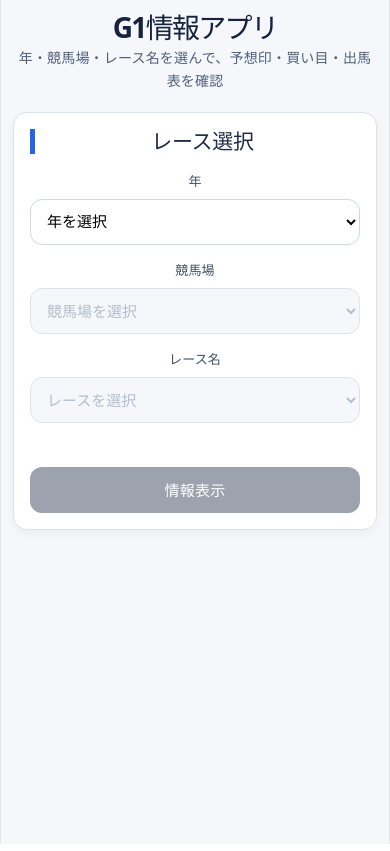
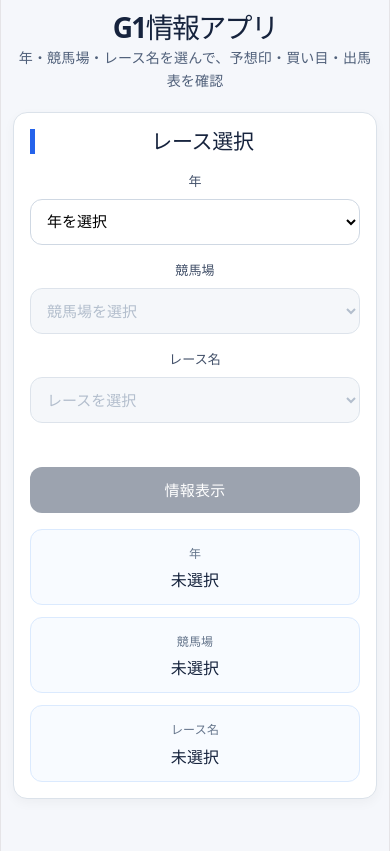
Before and after one commit to zenpukulife4946blog-sketch/g1-app, a React (Vite) app: page / in a window 390 px wide. Built offline with nearby package versions, Linux system fonts and the light colour scheme.

Commit message:
スマホUI改善

```diff
--- a/src/App.css
+++ b/src/App.css
@@ -54,13 +54,9 @@ body {
   margin: 0 0 16px;
   font-size: 24px;
   font-weight: 800;
-  color: #1f2a44;
+  color: #16233d;
   border-left: 5px solid #2563eb;
   padding-left: 10px;
-}
-
-.strong-title {
-  color: #16233d;
 }
 
 .filters {
@@ -115,6 +111,35 @@ body {
   background: #9ca3af;
   cursor: not-allowed;
   box-shadow: none;
+}
+
+.selected-values {
+  display: grid;
+  grid-template-columns: repeat(3, 1fr);
+  gap: 12px;
+  margin-top: 16px;
+}
+
+.selected-chip {
+  background: #f8fbff;
+  border: 1px solid #dbeafe;
+  border-radius: 12px;
+  padding: 12px 14px;
+  display: flex;
+  flex-direction: column;
+  gap: 4px;
+}
+
+.selected-chip-label {
+  font-size: 12px;
+  font-weight: 800;
+  color: #64748b;
+}
+
+.selected-chip-value {
+  font-size: 16px;
+  font-weight: 800;
+  color: #16233d;
 }
 
 .race-grid {
@@ -207,7 +232,6 @@ body {
 
 .horse-card {
   width: 100%;
-  background: #ffffff;
   border: 1px solid #d6deea;
   border-radius: 14px;
   padding: 14px 16px;
@@ -217,7 +241,6 @@ body {
 }
 
 .horse-card:hover {
-  background: #f7fbff;
   border-color: #93c5fd;
   transform: translateY(-1px);
 }
@@ -262,6 +285,38 @@ body {
   font-size: 15px;
   font-weight: 700;
   color: #475569;
+}
+
+.frame-white {
+  background: #ffffff;
+}
+
+.frame-black {
+  background: #e5e7eb;
+}
+
+.frame-red {
+  background: #fee2e2;
+}
+
+.frame-blue {
+  background: #dbeafe;
+}
+
+.frame-yellow {
+  background: #fef3c7;
+}
+
+.frame-green {
+  background: #dcfce7;
+}
+
+.frame-orange {
+  background: #fed7aa;
+}
+
+.frame-pink {
+  background: #fce7f3;
 }
 
 .horse-detail {
@@ -309,6 +364,10 @@ body {
 @media (max-width: 900px) {
   .filters {
     grid-template-columns: repeat(2, 1fr);
+  }
+
+  .selected-values {
+    grid-template-columns: 1fr;
   }
 
   .race-grid {
--- a/src/App.jsx
+++ b/src/App.jsx
@@ -14,6 +14,7 @@ function App() {
   const [selectedYear, setSelectedYear] = useState("");
   const [selectedCourse, setSelectedCourse] = useState("");
   const [selectedRaceKey, setSelectedRaceKey] = useState("");
+  const [selectedRaceLabel, setSelectedRaceLabel] = useState("");
   const [currentRace, setCurrentRace] = useState(null);
   const [selectedHorse, setSelectedHorse] = useState(null);
 
@@ -21,7 +22,7 @@ function App() {
 
   const years = useMemo(() => {
     return [...new Set(raceCatalog.map((race) => race.year))];
-  }, [raceCatalog]);
+  }, []);
 
   const courses = useMemo(() => {
     if (!selectedYear) return [];
@@ -32,14 +33,14 @@ function App() {
           .map((race) => race.course)
       ),
     ];
-  }, [selectedYear, raceCatalog]);
+  }, [selectedYear]);
 
   const raceOptions = useMemo(() => {
     if (!selectedYear || !selectedCourse) return [];
     return raceCatalog.filter(
       (race) => race.year === selectedYear && race.course === selectedCourse
     );
-  }, [selectedYear, selectedCourse, raceCatalog]);
+  }, [selectedYear, selectedCourse]);
 
   const getStyleIcon = (style) => {
     switch (style) {
@@ -89,6 +90,19 @@ function App() {
     if (horse.name === tanana) return "▲";
     if (horse.name === renka) return "△";
     if (horse.name === ana) return "☆";
+
+    return "";
+  };
+
+  const getFrameColorClass = (number) => {
+    if (number === 1 || number === 2) return "frame-white";
+    if (number === 3 || number === 4) return "frame-black";
+    if (number === 5 || number === 6) return "frame-red";
+    if (number === 7 || number === 8) return "frame-blue";
+    if (number === 9 || number === 10) return "frame-yellow";
+    if (number === 11 || number === 12) return "frame-green";
+    if (number === 13 || number === 14 || number === 15) return "frame-orange";
+    if (number === 16 || number === 17 || number === 18) return "frame-pink";
     return "";
   };
 
@@ -96,6 +110,7 @@ function App() {
     setSelectedYear(e.target.value);
     setSelectedCourse("");
     setSelectedRaceKey("");
+    setSelectedRaceLabel("");
     setCurrentRace(null);
     setSelectedHorse(null);
   };
@@ -103,12 +118,17 @@ function App() {
   const handleCourseChange = (e) => {
     setSelectedCourse(e.target.value);
     setSelectedRaceKey("");
+    setSelectedRaceLabel("");
     setCurrentRace(null);
     setSelectedHorse(null);
   };
 
   const handleRaceChange = (e) => {
-    setSelectedRaceKey(e.target.value);
+    const newKey = e.target.value;
+    const selectedOption = raceOptions.find((race) => race.key === newKey);
+
+    setSelectedRaceKey(newKey);
+    setSelectedRaceLabel(selectedOption?.label || "");
     setCurrentRace(null);
     setSelectedHorse(null);
   };
@@ -124,6 +144,7 @@ function App() {
     if (!foundRace) return;
 
     setCurrentRace(foundRace.data);
+    setSelectedRaceLabel(foundRace.label);
     setSelectedHorse(null);
   };
 
@@ -210,22 +231,43 @@ function App() {
               </button>
             </div>
           </div>
+
+          <div className="selected-values">
+            <div className="selected-chip">
+              <span className="selected-chip-label">年</span>
+              <span className="selected-chip-value">
+                {selectedYear ? `${selectedYear}年` : "未選択"}
+              </span>
+            </div>
+            <div className="selected-chip">
+              <span className="selected-chip-label">競馬場</span>
+              <span className="selected-chip-value">
+                {selectedCourse || "未選択"}
+              </span>
+            </div>
+            <div className="selected-chip">
+              <span className="selected-chip-label">レース名</span>
+              <span className="selected-chip-value">
+                {selectedRaceLabel || "未選択"}
+              </span>
+            </div>
+          </div>
         </section>
 
         {currentRace && (
           <>
             <section className="panel">
-              <h2 className="section-title strong-title">レース概要</h2>
+              <h2 className="section-title">レース概要</h2>
 
               <div className="race-grid">
                 <div className="grid-label">年</div>
                 <div className="grid-value">{selectedYear}年</div>
 
                 <div className="grid-label">競馬場</div>
-                <div className="grid-value">{currentRace.course}競馬場</div>
+                <div className="grid-value">{selectedCourse}競馬場</div>
 
                 <div className="grid-label">レース名</div>
-                <div className="grid-value">{currentRace.raceName}</div>
+                <div className="grid-value">{selectedRaceLabel}</div>
 
                 <div className="grid-label">条件</div>
                 <div className="grid-value">
@@ -254,7 +296,7 @@ function App() {
 
             {currentRace.marks && (
               <section className="panel">
-                <h2 className="section-title strong-title">予想印</h2>
+                <h2 className="section-title">予想印</h2>
 
                 <div className="marks-box">
                   <div className="mark-item mark-red">
@@ -283,7 +325,7 @@ function App() {
 
             {currentRace.betting && (
               <section className="panel">
-                <h2 className="section-title strong-title">買い目</h2>
+                <h2 className="section-title">買い目</h2>
 
                 <div className="betting-box">
                   <div>券種: {currentRace.betting.type}</div>
@@ -304,14 +346,14 @@ function App() {
             )}
 
             <section className="panel">
-              <h2 className="section-title strong-title">出馬表</h2>
+              <h2 className="section-title">出馬表</h2>
 
               <div className="horse-card-list">
                 {(currentRace.horses || []).map((horse) => (
                   <button
                     key={horse.number}
                     type="button"
-                    className="horse-card"
+                    className={`horse-card ${getFrameColorClass(horse.number)}`}
                     onClick={() => handleHorseClick(horse)}
                   >
                     <div className="horse-row-top">
@@ -329,7 +371,7 @@ function App() {
             </section>
 
             <section className="panel" ref={detailRef}>
-              <h2 className="section-title strong-title">馬詳細</h2>
+              <h2 className="section-title">馬詳細</h2>
 
               {selectedHorse ? (
                 <div className="horse-detail">
```
